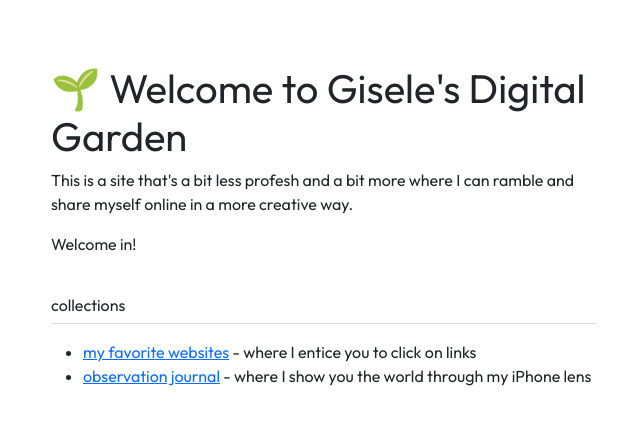
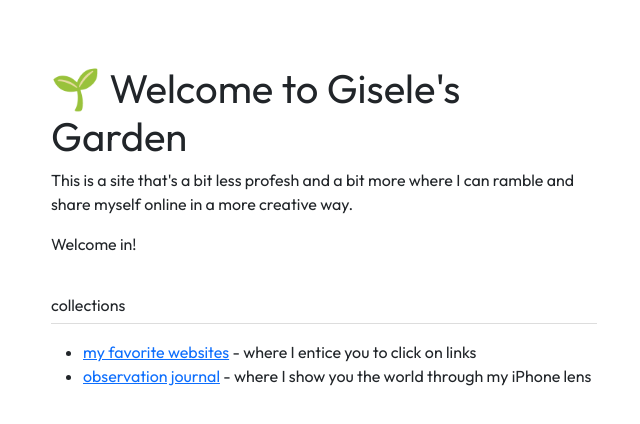
Before and after one commit to giselejfox/digital-garden, a Next.js app: page /digital-garden/ in a window 1280 px wide. Shown: the top 424 px of the page, without its empty margins (316-956 px from the left). Built offline with nearby package versions, Linux system fonts and the light colour scheme.

Commit message:
change heading

```diff
--- a/app/page.tsx
+++ b/app/page.tsx
@@ -4,7 +4,7 @@ export default function Home() {
       <main>
         <div className="row justify-content-center">
           <div className="col-12 col-lg-6 ">
-            <h1>🌱 Welcome to Gisele&apos;s Digital Garden</h1>
+            <h1>🌱 Welcome to Gisele&apos;s Garden</h1>
             <p>This is a site that&apos;s a bit less profesh and a bit more where I can ramble and share myself online in a more creative way.</p>
             <p>Welcome in!</p>
 
```
